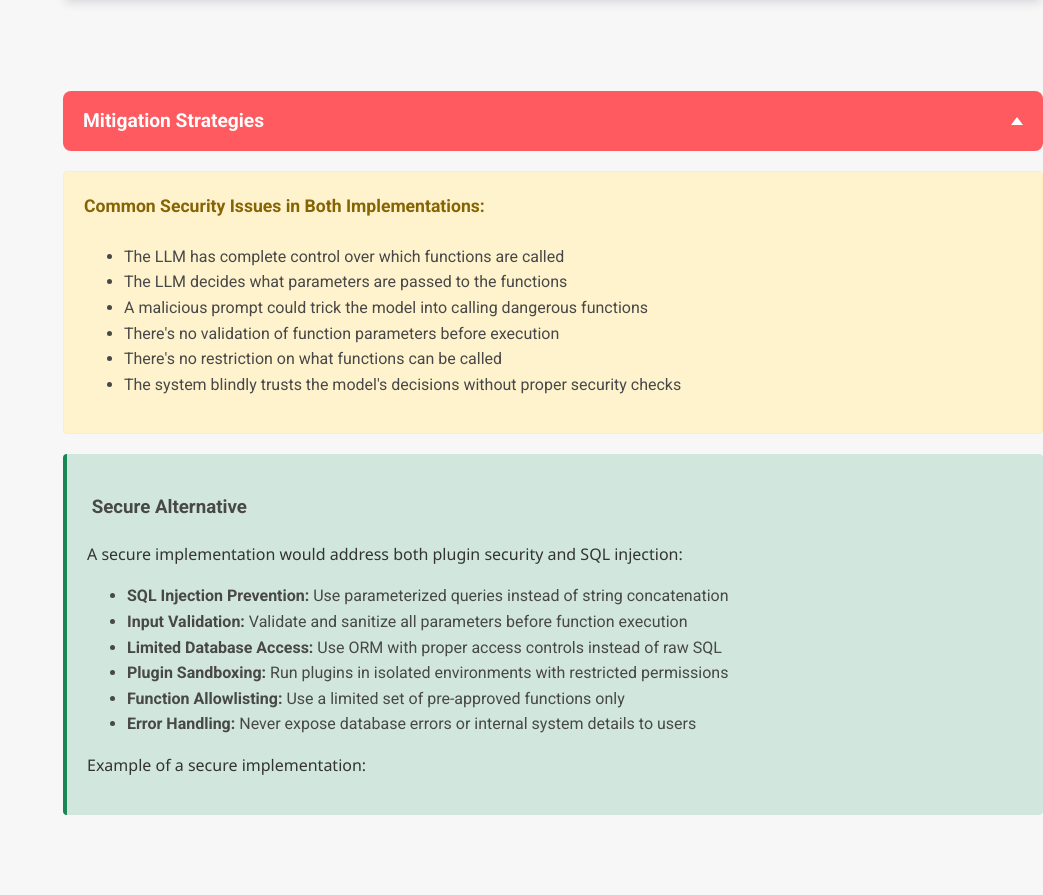
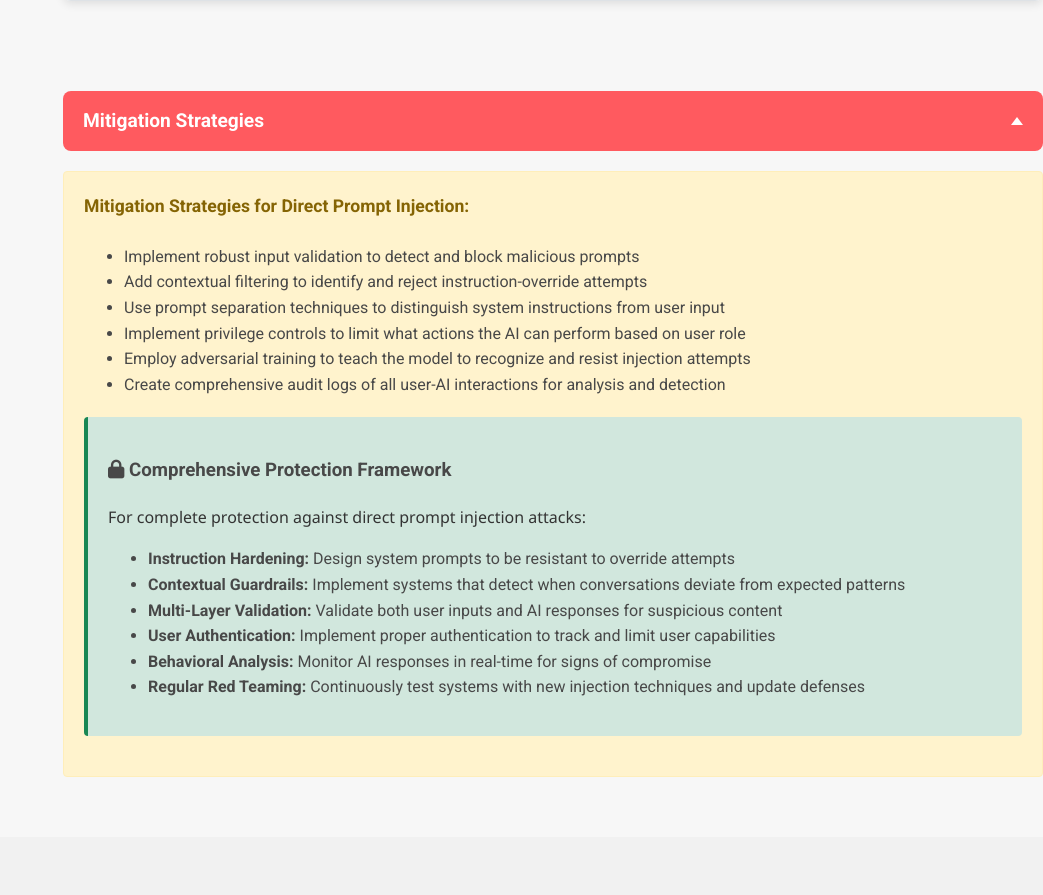
Before and after one commit to maryammouzarani2024/PwnzzAI, a Flask app: page /direct-prompt-injection in a window 1280 px wide, after a click on "Mitigation Strategies". Shown: the part 1338-2233 px from the top of the page, without its empty margins (237-1280 px from the left). After the commit the page ends 2115 px from the top, so only its background shows below. Run offline with Flask 3, Linux system fonts and the light colour scheme.

Commit message:
Edited Mitigation Strategies for DPI and IPI

```diff
--- a/application/templates/direct_prompt_injection.html
+++ b/application/templates/direct_prompt_injection.html
@@ -156,29 +156,28 @@
             <div class="dropdown-content">
                 <section class="section-box">
                     <div class="vulnerability-summary">
-                <h4>Common Security Issues in Both Implementations:</h4>
-                <ul>
-                    <li>The LLM has complete control over which functions are called</li>
-                    <li>The LLM decides what parameters are passed to the functions</li>
-                    <li>A malicious prompt could trick the model into calling dangerous functions</li>
-                    <li>There's no validation of function parameters before execution</li>
-                    <li>There's no restriction on what functions can be called</li>
-                    <li>The system blindly trusts the model's decisions without proper security checks</li>
-                </ul>
-            </div>
-                    <div class="security-tip">
-                        <h3><i class="fas "></i> Secure Alternative</h3>
-                        <p>A secure implementation would address both plugin security and SQL injection:</p>
+                        <h4>Mitigation Strategies for Direct Prompt Injection:</h4>
                         <ul>
-                            <li><strong>SQL Injection Prevention:</strong> Use parameterized queries instead of string concatenation</li>
-                            <li><strong>Input Validation:</strong> Validate and sanitize all parameters before function execution</li>
-                            <li><strong>Limited Database Access:</strong> Use ORM with proper access controls instead of raw SQL</li>
-                            <li><strong>Plugin Sandboxing:</strong> Run plugins in isolated environments with restricted permissions</li>
-                            <li><strong>Function Allowlisting:</strong> Use a limited set of pre-approved functions only</li>
-                            <li><strong>Error Handling:</strong> Never expose database errors or internal system details to users</li>
+                            <li>Implement robust input validation to detect and block malicious prompts</li>
+                            <li>Add contextual filtering to identify and reject instruction-override attempts</li>
+                            <li>Use prompt separation techniques to distinguish system instructions from user input</li>
+                            <li>Implement privilege controls to limit what actions the AI can perform based on user role</li>
+                            <li>Employ adversarial training to teach the model to recognize and resist injection attempts</li>
+                            <li>Create comprehensive audit logs of all user-AI interactions for analysis and detection</li>
                         </ul>
-                        <p>Example of a secure implementation:</p>
 
+                        <div class="security-tip">
+                            <h3><i class="fas fa-lock"></i> Comprehensive Protection Framework</h3>
+                            <p>For complete protection against direct prompt injection attacks:</p>
+                            <ul>
+                                <li><strong>Instruction Hardening:</strong> Design system prompts to be resistant to override attempts</li>
+                                <li><strong>Contextual Guardrails:</strong> Implement systems that detect when conversations deviate from expected patterns</li>
+                                <li><strong>Multi-Layer Validation:</strong> Validate both user inputs and AI responses for suspicious content</li>
+                                <li><strong>User Authentication:</strong> Implement proper authentication to track and limit user capabilities</li>
+                                <li><strong>Behavioral Analysis:</strong> Monitor AI responses in real-time for signs of compromise</li>
+                                <li><strong>Regular Red Teaming:</strong> Continuously test systems with new injection techniques and update defenses</li>
+                            </ul>
+                        </div>
                     </div>
                 </section>
             </div>
```
Also changed, not shown: application/templates/indirect_prompt_injection.html (+18 -19 lines).
